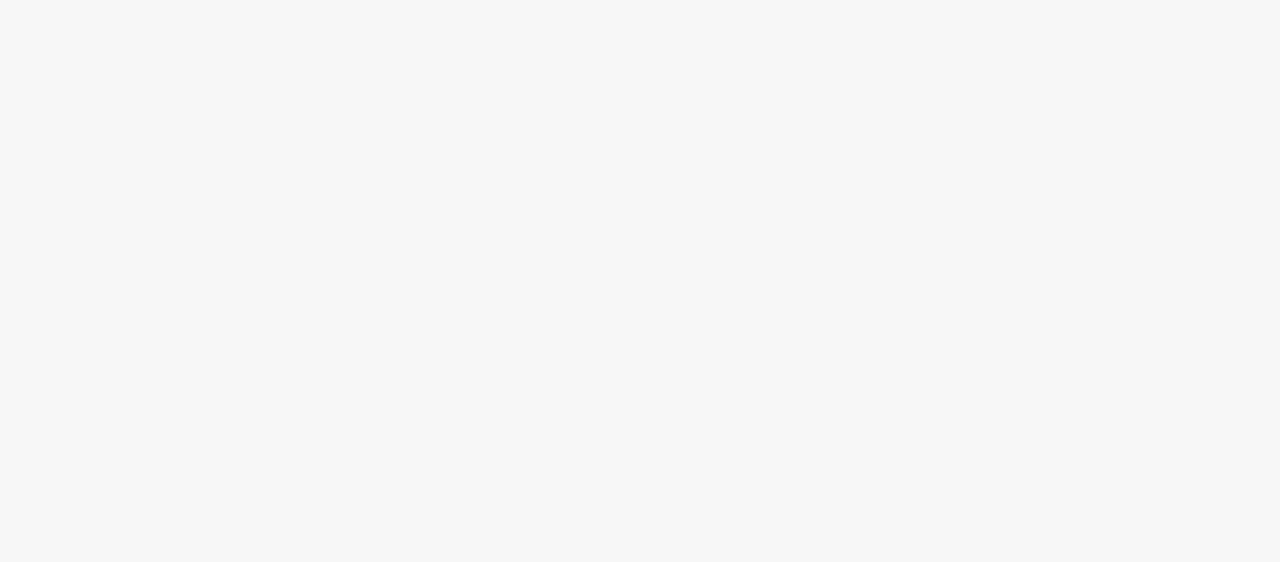
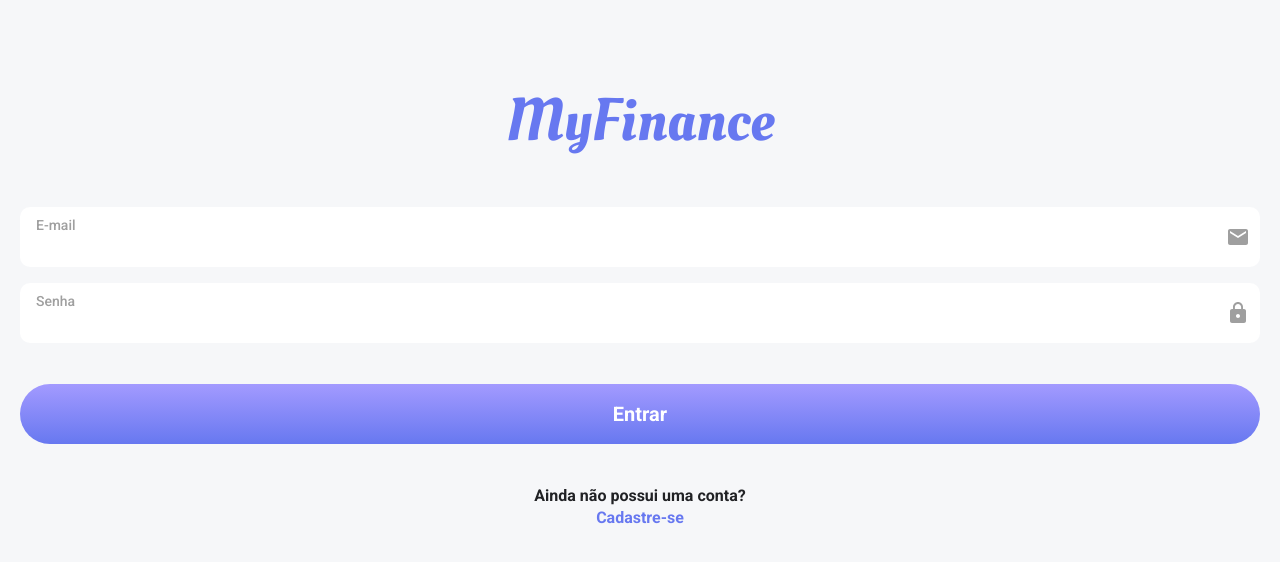
Before and after one commit to nathaalves/my-finance-frontend, a React (Vite) app: page /login in a window 1280 px wide. Before the commit this address had no page. Shown: the top 562 px of the page. Built offline with nearby package versions, Linux system fonts and the light colour scheme.

Commit message:
feat: create login route

```diff
--- a/src/App.tsx
+++ b/src/App.tsx
@@ -2,13 +2,16 @@
 import { GlobalStyles } from './assets/styles/GlobalStyles';
 import * as theme from './assets/styles/themes/';
 import { BrowserRouter, Routes, Route } from 'react-router-dom';
+import { Login } from './pages/Login';
 
 export function App() {
   return (
     <ThemeProvider theme={theme['purple']}>
       <GlobalStyles />
       <BrowserRouter>
-        <Routes></Routes>
+        <Routes>
+          <Route path="/login" element={<Login />} />
+        </Routes>
       </BrowserRouter>
     </ThemeProvider>
   );
```
